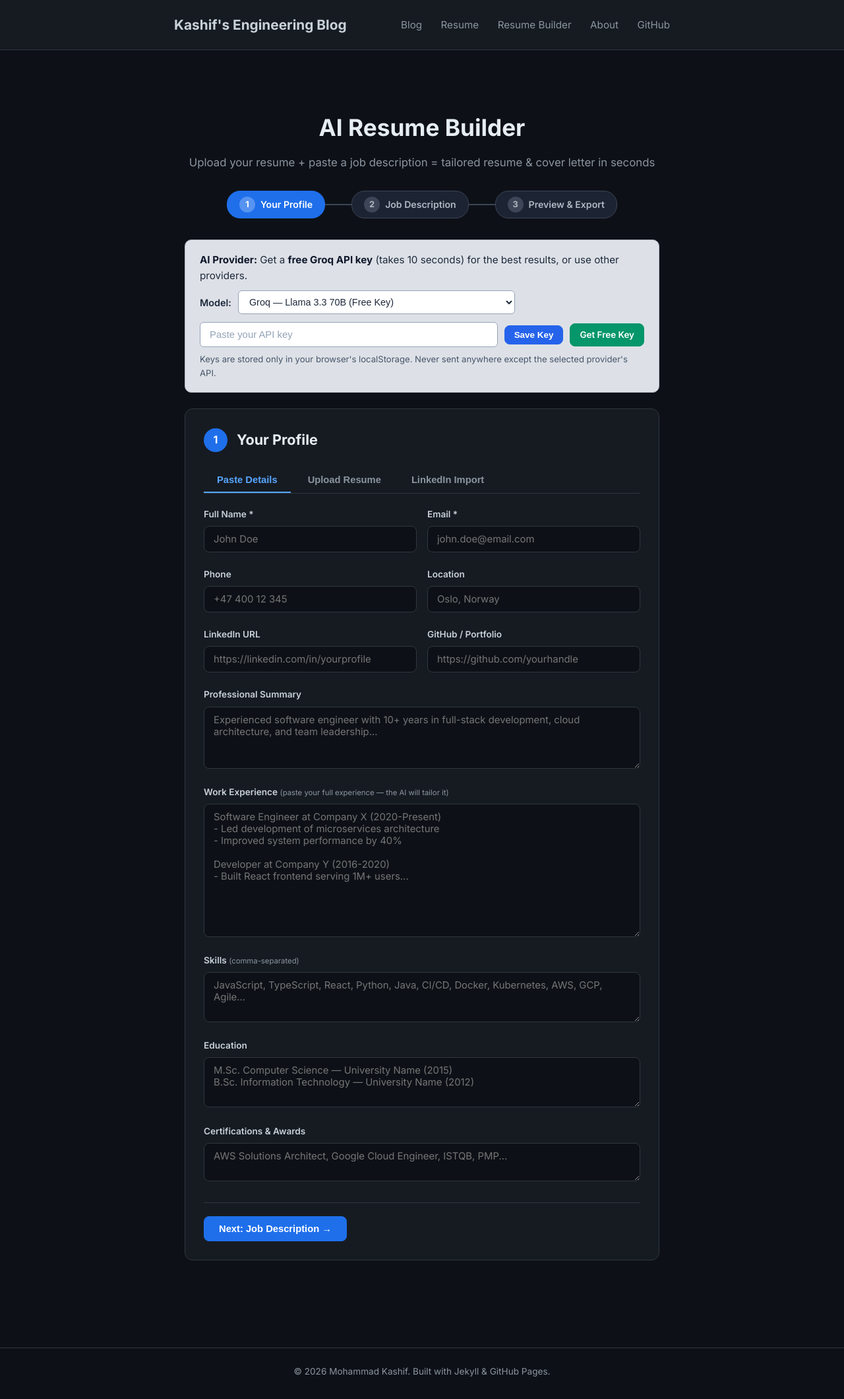
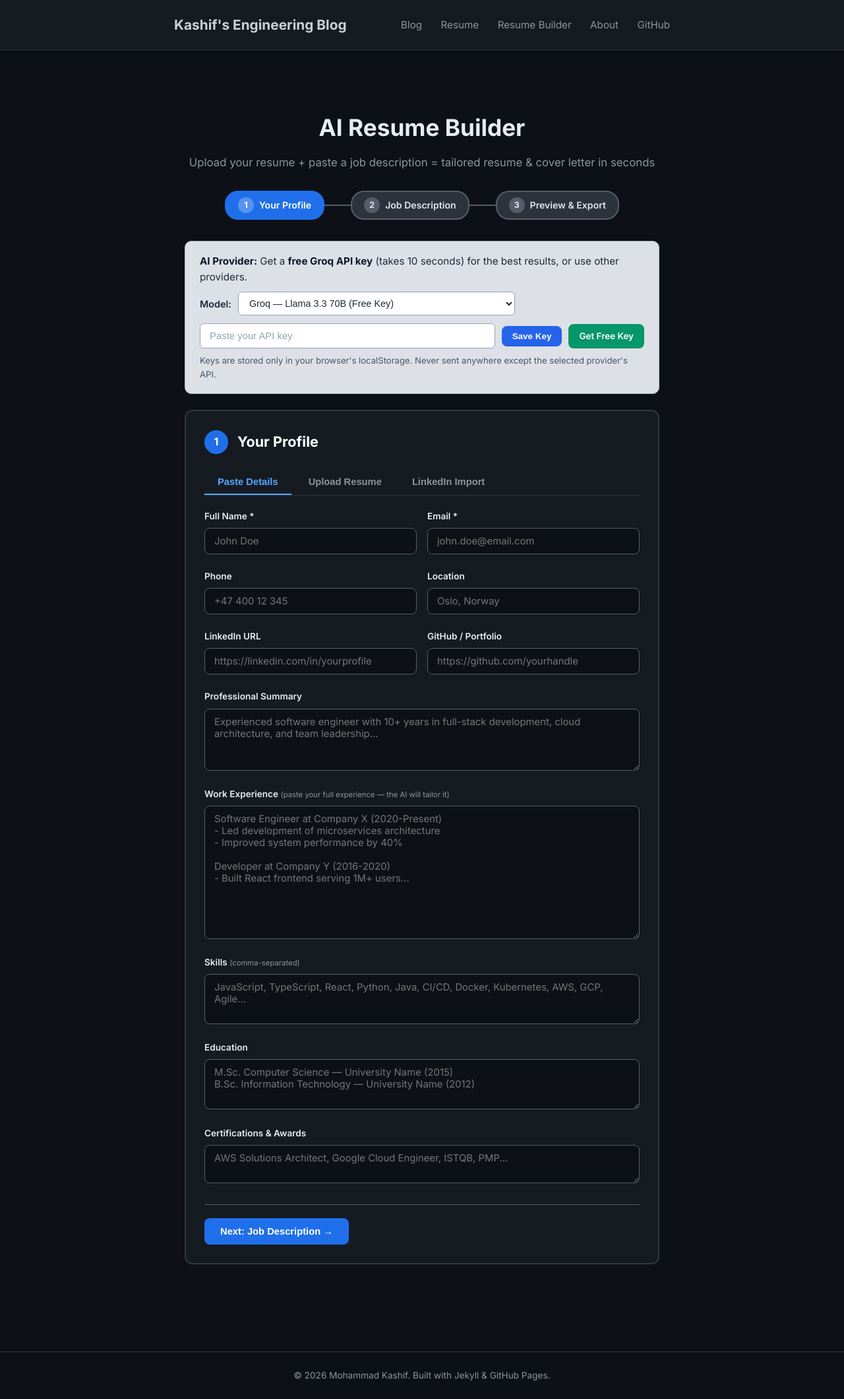
Before and after one commit to ascertain/ascertain.github.io, a Jekyll site: the page built from resume/builder.html, in a window 1280 px wide. Shown: the whole page at 66% size. Built offline with Jekyll 4.4.1, drawn with Linux system fonts in a browser that asks for light colours.

Commit message:
fix: improve button and UI element visibility with brighter colors and borders

```diff
--- a/assets/css/resume-builder.css
+++ b/assets/css/resume-builder.css
@@ -41,9 +41,9 @@
   border-radius: 20px;
   font-size: 0.88rem;
   font-weight: 600;
-  color: #b0b8c4;
-  background: #1c2333;
-  border: 1px solid #3d4556;
+  color: #e0e6ed;
+  background: #2d333b;
+  border: 2px solid #545d68;
   transition: all 0.3s;
   cursor: pointer;
 }
@@ -54,8 +54,8 @@
   width: 24px;
   height: 24px;
   border-radius: 50%;
-  background: #3d4556;
-  color: #b0b8c4;
+  background: #545d68;
+  color: #e0e6ed;
   font-size: 0.8rem;
   font-weight: 700;
 }
@@ -79,7 +79,7 @@
 .rb-step-connector {
   width: 40px;
   height: 2px;
-  background: #3d4556;
+  background: #545d68;
 }
 
 /* ── API Banner ──────────────────────────────────────── */
@@ -279,8 +279,8 @@
 
 /* ── Sections ────────────────────────────────────────── */
 .rb-section {
-  background: var(--bg-secondary);
-  border: 1px solid var(--border);
+  background: #161b22;
+  border: 2px solid #30363d;
   border-radius: 12px;
   padding: 28px;
   margin-bottom: 24px;
@@ -311,7 +311,7 @@
 .rb-section-header h2 {
   font-size: 1.35rem;
   font-weight: 700;
-  color: #e6edf3;
+  color: #ffffff;
 }
 
 /* ── Tabs ────────────────────────────────────────────── */
@@ -326,17 +326,17 @@
   padding: 10px 20px;
   border: none;
   background: none;
-  color: var(--text-muted);
+  color: #8b949e;
   font-size: 0.92rem;
   font-weight: 600;
   cursor: pointer;
   border-bottom: 2px solid transparent;
   transition: all 0.2s;
 }
-.rb-tab:hover { color: var(--text); }
+.rb-tab:hover { color: #e6edf3; }
 .rb-tab.active {
-  color: var(--accent);
-  border-bottom-color: var(--accent);
+  color: #58a6ff;
+  border-bottom-color: #58a6ff;
 }
 .rb-tab-content { display: none; }
 .rb-tab-content.active { display: block; }
@@ -357,21 +357,21 @@
   display: block;
   font-size: 0.85rem;
   font-weight: 600;
-  color: var(--text);
+  color: #e6edf3;
   margin-bottom: 6px;
 }
 .rb-field label small {
-  color: var(--text-muted);
+  color: #8b949e;
   font-weight: 400;
 }
 .rb-field input,
 .rb-field textarea {
   width: 100%;
   padding: 10px 14px;
-  border: 1px solid var(--border);
+  border: 1px solid #545d68;
   border-radius: 8px;
-  background: var(--bg);
-  color: var(--text);
+  background: #0d1117;
+  color: #e6edf3;
   font-family: inherit;
   font-size: 0.93rem;
   transition: border-color 0.2s;
@@ -380,8 +380,8 @@
 .rb-field input:focus,
 .rb-field textarea:focus {
   outline: none;
-  border-color: var(--accent);
-  box-shadow: 0 0 0 3px rgba(31, 111, 235, 0.15);
+  border-color: #58a6ff;
+  box-shadow: 0 0 0 3px rgba(88, 166, 255, 0.15);
 }
 
 /* ── Upload zone ─────────────────────────────────────── */
@@ -451,18 +451,19 @@
 /* ── Buttons ─────────────────────────────────────────── */
 .rb-btn {
   padding: 10px 22px;
-  border: 1px solid var(--border);
+  border: 2px solid #545d68;
   border-radius: 8px;
-  background: var(--bg);
-  color: var(--text);
+  background: #2d333b;
+  color: #e6edf3;
   font-size: 0.92rem;
   font-weight: 600;
   cursor: pointer;
   transition: all 0.2s;
 }
 .rb-btn:hover {
-  border-color: var(--accent);
-  color: var(--accent);
+  background: #3d444d;
+  border-color: #58a6ff;
+  color: #fff;
 }
 .rb-btn-sm {
   padding: 6px 14px;
@@ -479,14 +480,14 @@
   color: #fff;
 }
 .rb-btn-secondary {
-  background: transparent;
-  border: 2px solid #8b949e;
-  color: #c9d1d9;
+  background: #2d333b;
+  border: 2px solid #58a6ff;
+  color: #58a6ff;
   font-weight: 600;
 }
 .rb-btn-secondary:hover {
-  background: rgba(139, 148, 158, 0.15);
-  border-color: #c9d1d9;
+  background: #1f6feb;
+  border-color: #1f6feb;
   color: #fff;
 }
 .rb-btn-generate {
@@ -510,9 +511,10 @@
 @keyframes rb-spin { to { transform: rotate(360deg); } }
 
 .rb-btn-export {
-  background: var(--success);
-  border-color: var(--success);
+  background: #238636;
+  border-color: #238636;
   color: #fff;
+  font-weight: 700;
 }
 .rb-btn-export:hover {
   background: #2ea043;
@@ -520,9 +522,10 @@
   color: #fff;
 }
 .rb-btn-lg {
-  padding: 12px 20px;
-  font-size: 0.95rem;
-  font-weight: 600;
+  padding: 14px 24px;
+  font-size: 1rem;
+  font-weight: 700;
+  letter-spacing: 0.3px;
 }
 .rb-section-actions {
   display: flex;
@@ -530,7 +533,9 @@
   align-items: center;
   margin-top: 24px;
   padding-top: 20px;
-  border-top: 1px solid var(--border);
+  border-top: 1px solid #545d68;
+  gap: 12px;
+  flex-wrap: wrap;
 }
 
 /* ── Preview tabs ────────────────────────────────────── */
@@ -541,20 +546,20 @@
 }
 .rb-preview-tab {
   padding: 10px 24px;
-  border: 1px solid var(--border);
+  border: 2px solid #545d68;
   border-bottom: none;
   border-radius: 8px 8px 0 0;
-  background: var(--bg);
-  color: var(--text-muted);
+  background: #2d333b;
+  color: #e0e6ed;
   font-weight: 600;
   font-size: 0.92rem;
   cursor: pointer;
   transition: all 0.2s;
 }
 .rb-preview-tab.active {
-  background: var(--bg-secondary);
-  color: var(--accent);
-  border-color: var(--accent);
+  background: #1f6feb;
+  color: #ffffff;
+  border-color: #1f6feb;
 }
 .rb-preview-pane { display: none; }
 .rb-preview-pane.active { display: block; }
@@ -566,6 +571,10 @@
   margin-bottom: 12px;
   align-items: center;
   flex-wrap: wrap;
+  background: #2d333b;
+  padding: 10px 14px;
+  border-radius: 8px;
+  border: 1px solid #545d68;
 }
 .rb-toolbar-spacer {
   flex: 1;
@@ -696,8 +705,10 @@
   justify-content: space-between;
   align-items: center;
   margin-top: 24px;
-  padding-top: 20px;
-  border-top: 1px solid var(--border);
+  padding: 20px;
+  border-top: 2px solid #545d68;
+  background: #1c2128;
+  border-radius: 0 0 12px 12px;
   flex-wrap: wrap;
   gap: 10px;
 }
```
